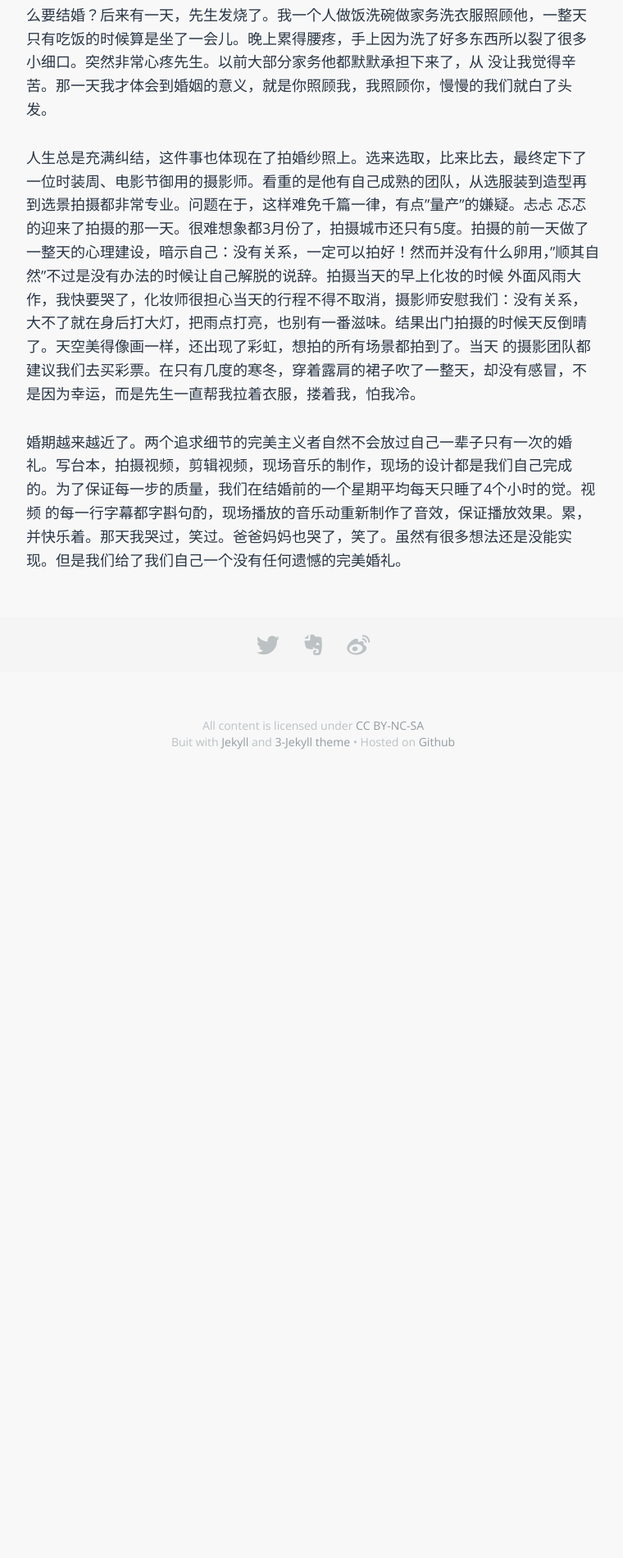
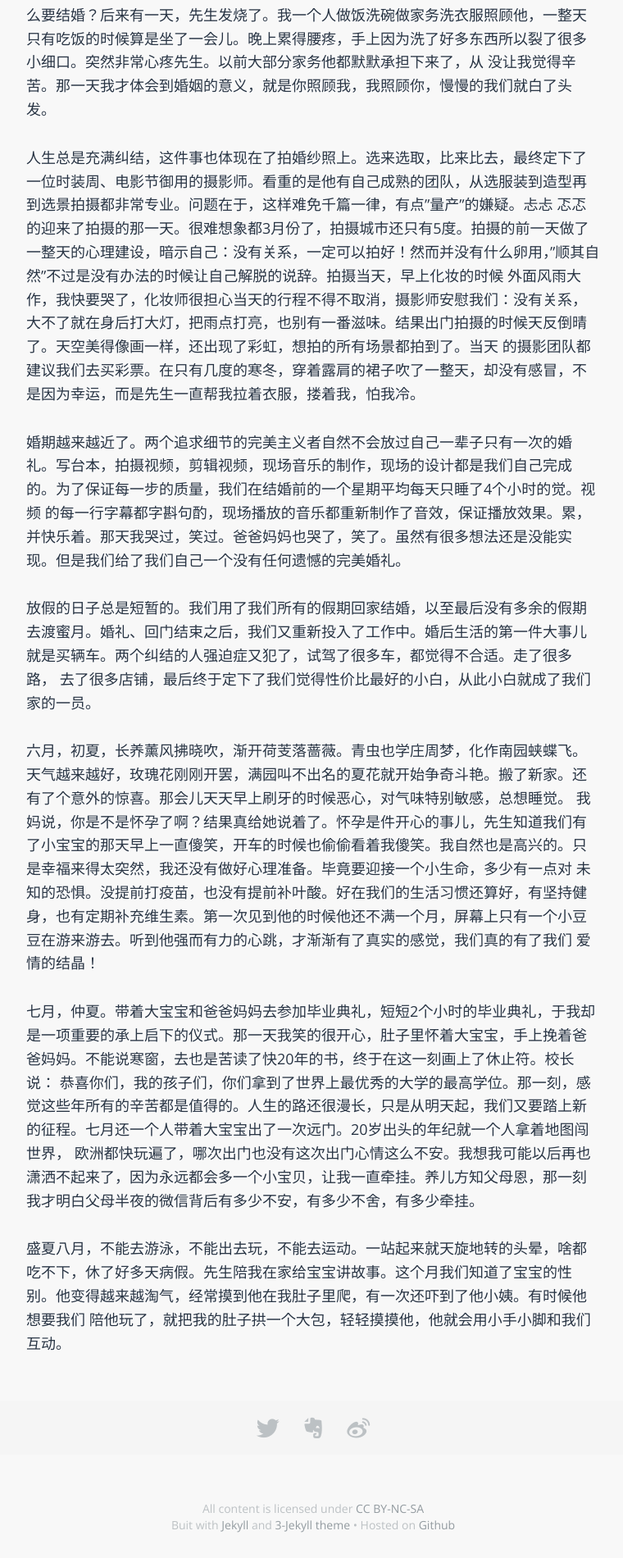
Before and after one commit to sophiesongge/sophiesongge.github.io, a Jekyll site: the page built from _posts/2017-12-21-end-of-the-year.markdown, in a window 1280 px wide. Shown: the part 1030-2930 px from the top of the page at 82% size, without its empty margins (258-1018 px from the left). Built offline with Jekyll 4.4.1, drawn with Linux system fonts in a browser that asks for light colours; some web fonts are replaced.

Commit message:
add post

```diff
--- a/_posts/2017-12-21-end-of-the-year.markdown
+++ b/_posts/2017-12-21-end-of-the-year.markdown
@@ -24,9 +24,24 @@ SH'BAM，Body Pump。1个小时的课程结束出一身透汗，然后跳进水
 没让我觉得辛苦。那一天我才体会到婚姻的意义，就是你照顾我，我照顾你，慢慢的我们就白了头发。
 
 人生总是充满纠结，这件事也体现在了拍婚纱照上。选来选取，比来比去，最终定下了一位时装周、电影节御用的摄影师。看重的是他有自己成熟的团队，从选服装到造型再到选景拍摄都非常专业。问题在于，这样难免千篇一律，有点"量产"的嫌疑。忐忐
-忑忑的迎来了拍摄的那一天。很难想象都3月份了，拍摄城市还只有5度。拍摄的前一天做了一整天的心理建设，暗示自己：没有关系，一定可以拍好！然而并没有什么卵用，"顺其自然"不过是没有办法的时候让自己解脱的说辞。拍摄当天的早上化妆的时候
+忑忑的迎来了拍摄的那一天。很难想象都3月份了，拍摄城市还只有5度。拍摄的前一天做了一整天的心理建设，暗示自己：没有关系，一定可以拍好！然而并没有什么卵用，"顺其自然"不过是没有办法的时候让自己解脱的说辞。拍摄当天，早上化妆的时候
 外面风雨大作，我快要哭了，化妆师很担心当天的行程不得不取消，摄影师安慰我们：没有关系，大不了就在身后打大灯，把雨点打亮，也别有一番滋味。结果出门拍摄的时候天反倒晴了。天空美得像画一样，还出现了彩虹，想拍的所有场景都拍到了。当天
 的摄影团队都建议我们去买彩票。在只有几度的寒冬，穿着露肩的裙子吹了一整天，却没有感冒，不是因为幸运，而是先生一直帮我拉着衣服，搂着我，怕我冷。
 
 婚期越来越近了。两个追求细节的完美主义者自然不会放过自己一辈子只有一次的婚礼。写台本，拍摄视频，剪辑视频，现场音乐的制作，现场的设计都是我们自己完成的。为了保证每一步的质量，我们在结婚前的一个星期平均每天只睡了4个小时的觉。视频
-的每一行字幕都字斟句酌，现场播放的音乐动重新制作了音效，保证播放效果。累，并快乐着。那天我哭过，笑过。爸爸妈妈也哭了，笑了。虽然有很多想法还是没能实现。但是我们给了我们自己一个没有任何遗憾的完美婚礼。
+的每一行字幕都字斟句酌，现场播放的音乐都重新制作了音效，保证播放效果。累，并快乐着。那天我哭过，笑过。爸爸妈妈也哭了，笑了。虽然有很多想法还是没能实现。但是我们给了我们自己一个没有任何遗憾的完美婚礼。
+
+放假的日子总是短暂的。我们用了我们所有的假期回家结婚，以至最后没有多余的假期去渡蜜月。婚礼、回门结束之后，我们又重新投入了工作中。婚后生活的第一件大事儿就是买辆车。两个纠结的人强迫症又犯了，试驾了很多车，都觉得不合适。走了很多路，
+去了很多店铺，最后终于定下了我们觉得性价比最好的小白，从此小白就成了我们家的一员。
+
+六月，初夏，长养薰风拂晓吹，渐开荷芰落蔷薇。青虫也学庄周梦，化作南园蛱蝶飞。天气越来越好，玫瑰花刚刚开罢，满园叫不出名的夏花就开始争奇斗艳。搬了新家。还有了个意外的惊喜。那会儿天天早上刷牙的时候恶心，对气味特别敏感，总想睡觉。
+我妈说，你是不是怀孕了啊？结果真给她说着了。怀孕是件开心的事儿，先生知道我们有了小宝宝的那天早上一直傻笑，开车的时候也偷偷看着我傻笑。我自然也是高兴的。只是幸福来得太突然，我还没有做好心理准备。毕竟要迎接一个小生命，多少有一点对
+未知的恐惧。没提前打疫苗，也没有提前补叶酸。好在我们的生活习惯还算好，有坚持健身，也有定期补充维生素。第一次见到他的时候他还不满一个月，屏幕上只有一个小豆豆在游来游去。听到他强而有力的心跳，才渐渐有了真实的感觉，我们真的有了我们
+爱情的结晶！
+
+七月，仲夏。带着大宝宝和爸爸妈妈去参加毕业典礼，短短2个小时的毕业典礼，于我却是一项重要的承上启下的仪式。那一天我笑的很开心，肚子里怀着大宝宝，手上挽着爸爸妈妈。不能说寒窗，去也是苦读了快20年的书，终于在这一刻画上了休止符。校长说：
+恭喜你们，我的孩子们，你们拿到了世界上最优秀的大学的最高学位。那一刻，感觉这些年所有的辛苦都是值得的。人生的路还很漫长，只是从明天起，我们又要踏上新的征程。七月还一个人带着大宝宝出了一次远门。20岁出头的年纪就一个人拿着地图闯世界，
+欧洲都快玩遍了，哪次出门也没有这次出门心情这么不安。我想我可能以后再也潇洒不起来了，因为永远都会多一个小宝贝，让我一直牵挂。养儿方知父母恩，那一刻我才明白父母半夜的微信背后有多少不安，有多少不舍，有多少牵挂。
+
+盛夏八月，不能去游泳，不能出去玩，不能去运动。一站起来就天旋地转的头晕，啥都吃不下，休了好多天病假。先生陪我在家给宝宝讲故事。这个月我们知道了宝宝的性别。他变得越来越淘气，经常摸到他在我肚子里爬，有一次还吓到了他小姨。有时候他想要我们
+陪他玩了，就把我的肚子拱一个大包，轻轻摸摸他，他就会用小手小脚和我们互动。
```
